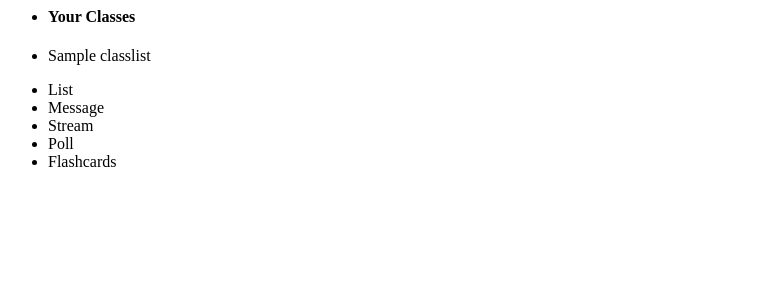
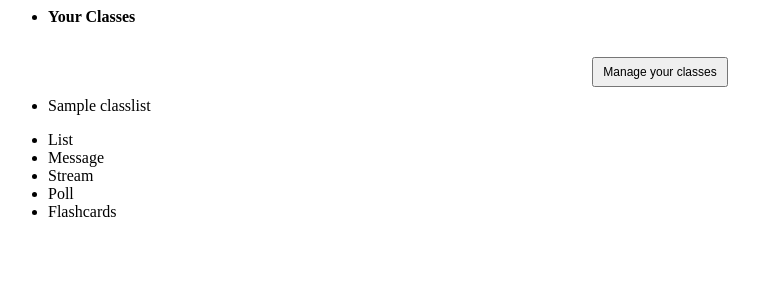
Before and after one commit to cs132-twilio/CS-132-Twilio, a CodeIgniter app: template application/views/dashboard.php in a window 1280 px wide. Shown: the top 300 px of the page, without its empty margins (0-759 px from the left). Run offline with CodeIgniter, Linux system fonts and the light colour scheme; the template is opened without the code that fills it: most values are stand-ins (such as "Sample title", 1, 10 or a date in 2020).

Commit message:
Readded the button to manage classes

```diff
--- a/application/views/dashboard.php
+++ b/application/views/dashboard.php
@@ -1,11 +1,16 @@
 <script type='text/javascript' src='/assets/javascript/jquery.bbq.js'></script>
 <script type='text/javascript' src='/assets/javascript/dashboard.js'></script>
+<link rel='stylesheet' type="text/css" href='/assets/stylesheets/dashboard.css'>
+
 <div class="container-fluid">
   <div class="row-fluid">
 <div class="span2">
   <!--Sidebar content-->
   <ul id="classTabs" class="nav nav-pills nav-stacked">
       <li class="nav-header"><h4>Your Classes</h4></li>
+
+<a href="/classes"><center><button id="add-new-classroom" class="btn btn-small btn-primary">Manage your classes</button></center></a>
+
       <?
       foreach ($classlist as $c){
         echo '<li class="class" data-cid="' . $c['id'] . '"><a onclick="return Twexter.dashboard.changeClass(' . $c['id'] . ');">' . $c['name'] . '</a></li>';
```
